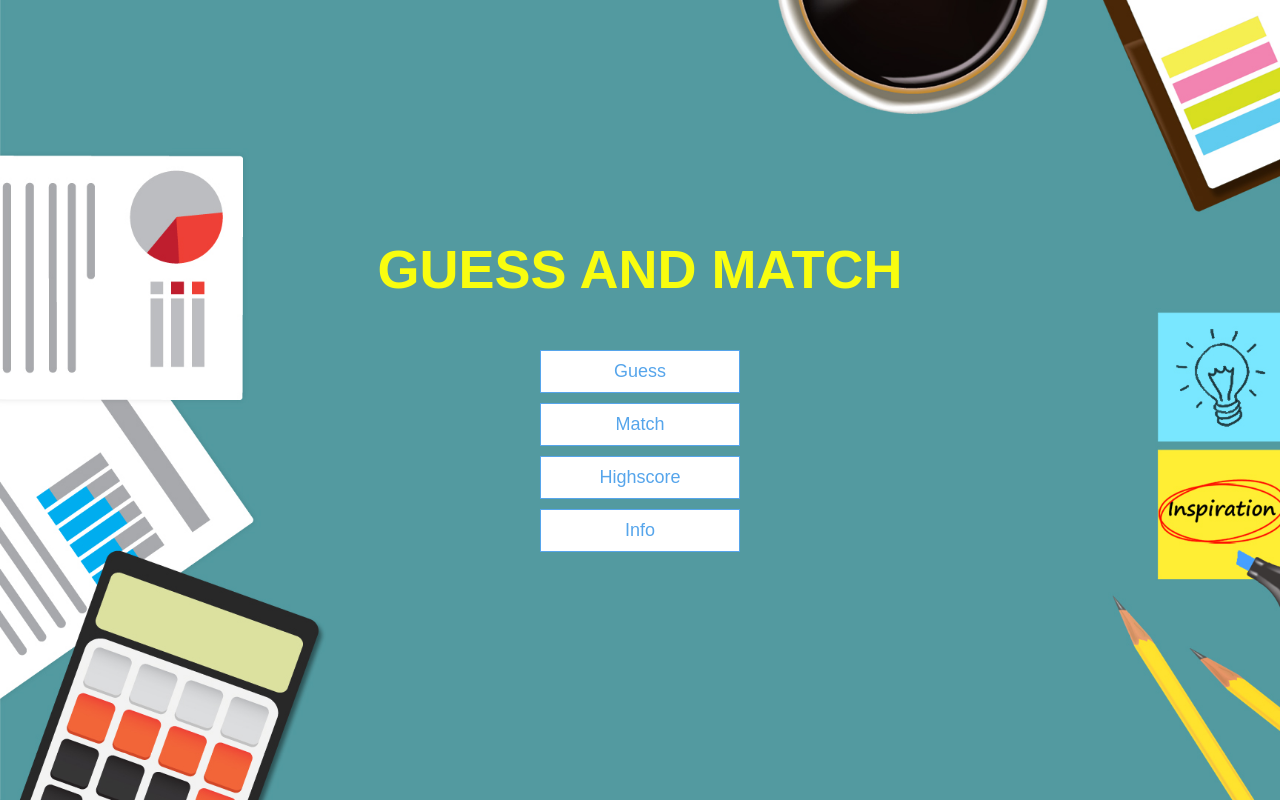
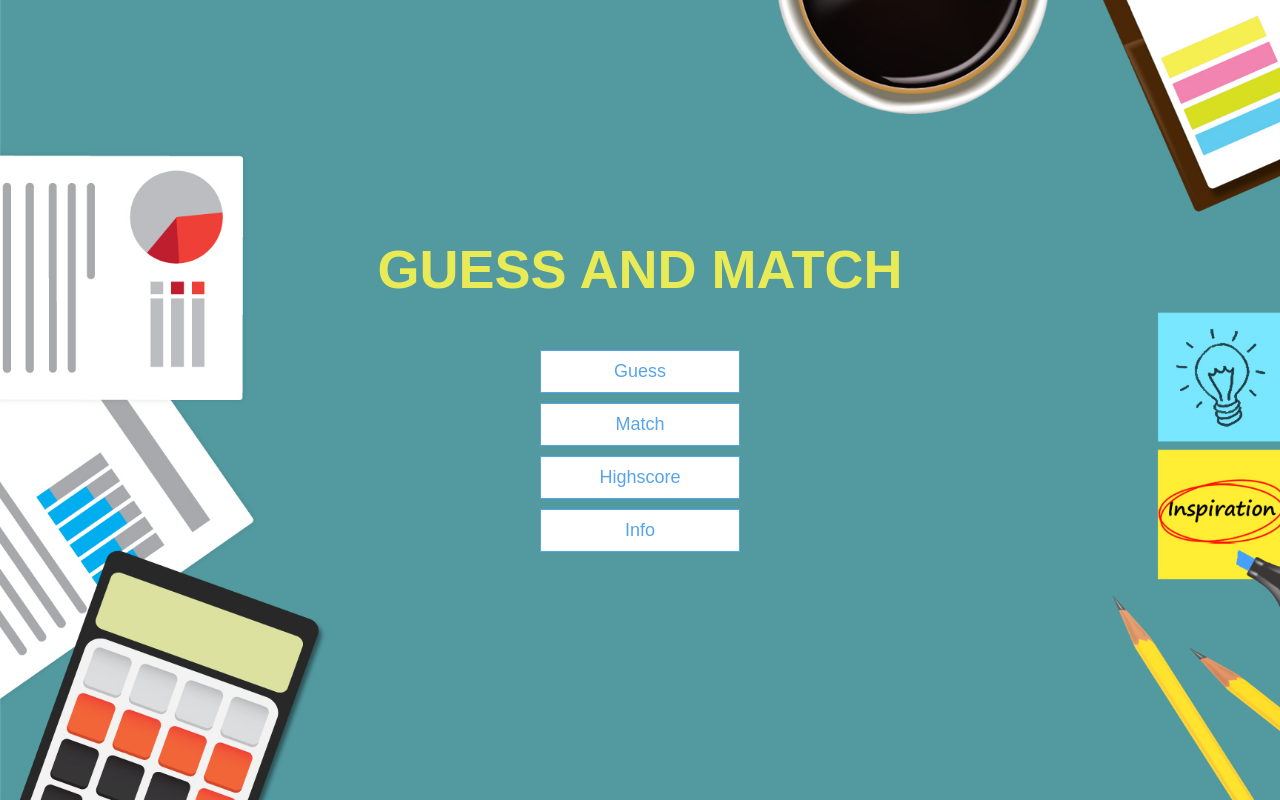
Before and after one commit to ParZival1236/parzival1238, a plain HTML site: page index.html in a window 1280 px wide. Drawn offline with Linux system fonts and the light colour scheme.

Commit message:
Add files via upload

```diff
--- a/app.css
+++ b/app.css
@@ -20,7 +20,7 @@ h4 {
 
 h1 {
   font-size: 5.4rem;
-  color: #f9fd0f;
+  color: #e9eb56;
   margin-bottom: 5rem;
 }
 
```
